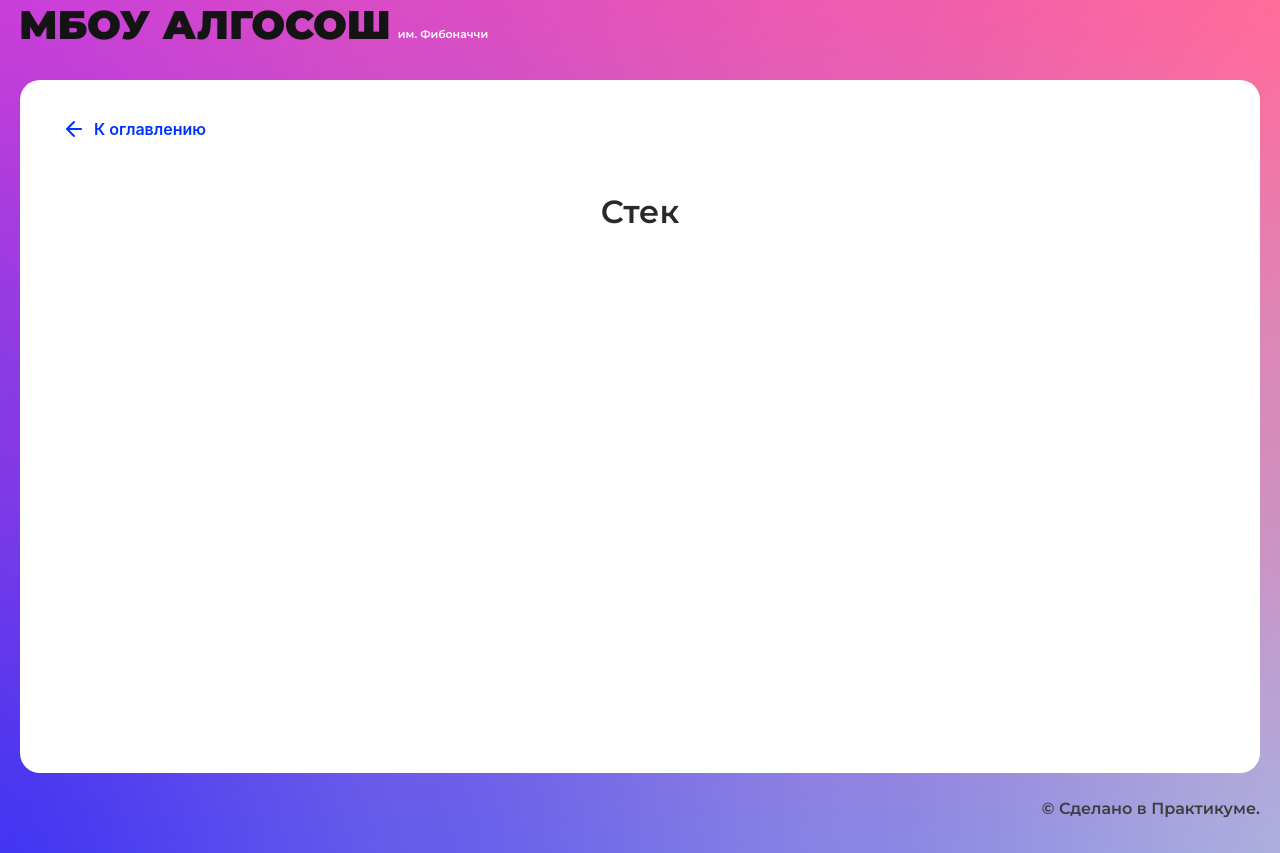
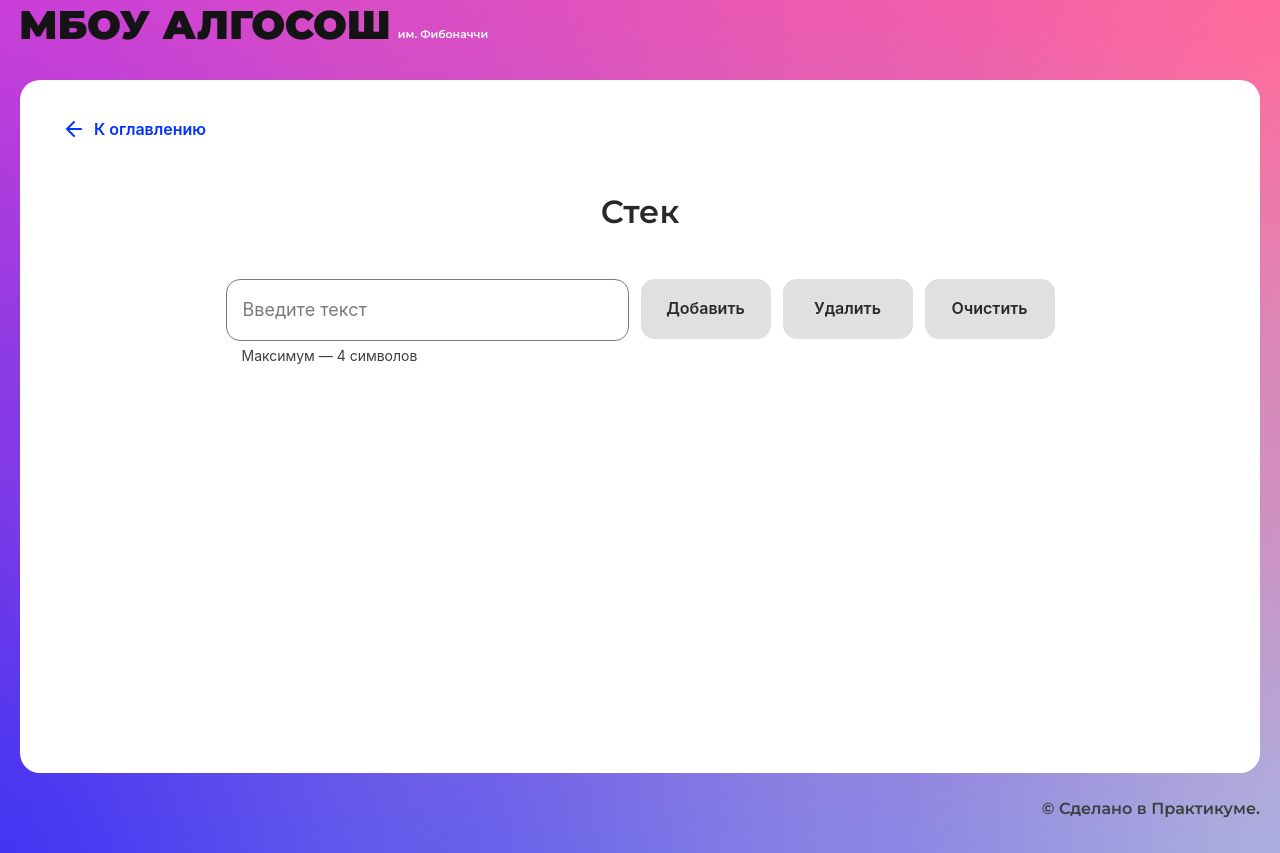
Before and after one commit to daryamakavchik/algososh, a React (Create React App) app: page /stack in a window 1280 px wide. Built offline with nearby package versions, Linux system fonts and the light colour scheme.

Commit message:
feature: stack page

```diff
--- /dev/null
+++ b/src/components/stack-page/stack-page.module.css
@@ -0,0 +1,20 @@
+.container{
+    display: flex;
+    flex-direction: row;
+    gap: 12px;
+    max-width: 829px;
+    margin: 0 auto;
+}
+
+.circles{
+    display: flex;
+    width: 100%;
+    margin: 48px auto 0 auto;
+    padding: 0;
+    max-width: 944px;
+    column-gap: 16px;
+    flex-wrap: wrap;
+    list-style-type: none;
+    justify-content: center;
+    row-gap: 68px;
+}
--- a/src/components/stack-page/stack-page.tsx
+++ b/src/components/stack-page/stack-page.tsx
@@ -1,10 +1,120 @@
-import React from "react";
+import React, { useState, ChangeEvent } from "react";
+import { TStackItem, IStack } from "../../types/stack";
+import { Input } from "../ui/input/input";
+import { Button } from "../ui/button/button";
+import { Circle } from "../ui/circle/circle";
+import styles from "./stack-page.module.css";
+import { ElementStates } from "../../types/element-states";
 import { SolutionLayout } from "../ui/solution-layout/solution-layout";
 
+export class Stack<T> implements IStack<T> {
+  private container: T[] = [];
+
+  push = (item: T): void => {
+    this.container.push(item);
+  };
+
+  pop = (): void => {
+    this.container.pop();
+  };
+
+  peek = (): T | null => {
+    if (this.container.length !== 0) {
+      return this.container[this.container.length - 1];
+    }
+    return null;
+  };
+
+  clear = (): void => {
+    this.container = [];
+  };
+
+  getSize = () => this.container.length;
+  getElements = () => this.container;
+}
+
 export const StackPage: React.FC = () => {
+  const [arr, setArr] = useState<TStackItem[]>([]);
+  const [inputValue, setInputValue] = useState("");
+  const [stack] = useState(new Stack<TStackItem>());
+
+  const delay = (ms: number) => {
+    return new Promise((resolve) => setTimeout(resolve, ms));
+  };
+
+  const onChange = (e: ChangeEvent<HTMLInputElement>) => {
+    setInputValue(e.target.value);
+  };
+
+  const handleAddButton = async () => {
+    if (inputValue) {
+      stack.push({ value: inputValue, color: ElementStates.Changing });
+      setInputValue("");
+      setArr([...stack.getElements()]);
+      await delay(500);
+      setArr([...stack.getElements()]);
+    }
+  };
+
+  const handleDeleteButton = async () => {
+    setArr([...stack.getElements()]);
+    await delay(500);
+    stack.pop();
+    setArr([...stack.getElements()]);
+  };
+
+  const handleClearButton = () => {
+    stack.clear();
+    setArr([...stack.getElements()]);
+  };
+
+  const addIndex = (index: number, arr: TStackItem[]): string => {
+    if (index === arr.length - 1) {
+      return "top";
+    } else {
+      return "";
+    }
+  };
+
   return (
     <SolutionLayout title="Стек">
-
+      <div className={styles.container}>
+        <Input
+          maxLength={4}
+          isLimitText={true}
+          type="text"
+          value={inputValue}
+          onChange={onChange}
+        />
+        <Button
+          text="Добавить"
+          onClick={handleAddButton}
+          disabled={inputValue === ""}
+        />
+        <Button
+          text="Удалить"
+          onClick={handleDeleteButton}
+          disabled={!arr.length}
+        />
+        <Button
+          text="Очистить"
+          onClick={handleClearButton}
+          disabled={!arr.length}
+        />
+      </div>
+      <ul className={styles.circles}>
+        {arr &&
+          arr.map((item, index) => (
+            <li key={index}>
+              <Circle
+                letter={item.value}
+                state={item.color}
+                index={index}
+                head={addIndex(index, arr)}
+              />
+            </li>
+          ))}
+      </ul>
     </SolutionLayout>
   );
 };
--- /dev/null
+++ b/src/types/stack.ts
@@ -0,0 +1,13 @@
+import { ElementStates } from "./element-states";
+
+export type TStackItem = {
+  value: string;
+  color: ElementStates;
+};
+
+export interface IStack<T> {
+  push: (item: T) => void;
+  pop: () => void;
+  peek: () => T | null;
+  getSize: () => number;
+}
```
